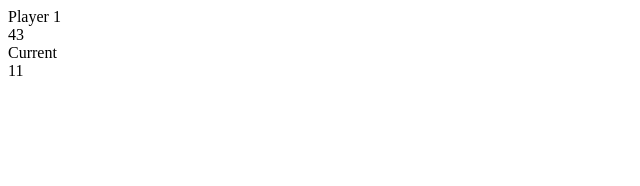
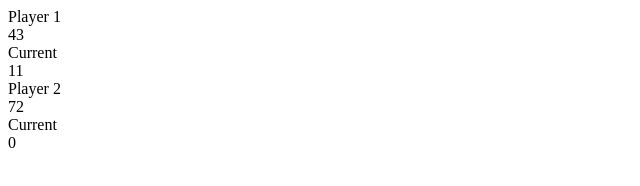
Before and after one commit to nedimokic/DOM-Pig-Game, a plain HTML site: page index.html in a window 1280 px wide. Shown: the whole page, without its empty margins (0-640 px from the left). Drawn offline with nearby package versions, Linux system fonts and the light colour scheme.

Commit message:
Player 2 content

```diff
--- a/index.html
+++ b/index.html
@@ -15,8 +15,17 @@
             <div class="player-name" id="name-0">Player 1</div>
             <div class="player-score" id="score-0">43</div>
             <div class="player-current-box">
-                <div class="player-current-lable">Current</div>
+                <div class="player-current-label">Current</div>
                 <div class="player-current-score" id="current-0">11</div>
+            </div>
+        </div>
+
+        <div class="player-1-panel">
+            <div class="player-name" id="name-1">Player 2</div>
+            <div class="player-score" id="score-1">72</div>
+            <div class="player-current-box">
+                <div class="player-current-label">Current</div>
+                <div class="player-current-score" id="current-1">0</div>
             </div>
         </div>
     </div>
```
